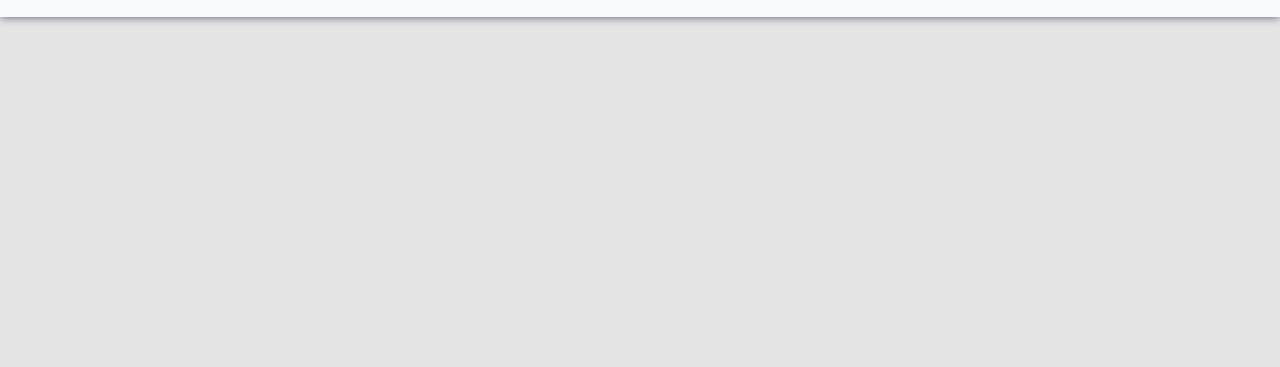
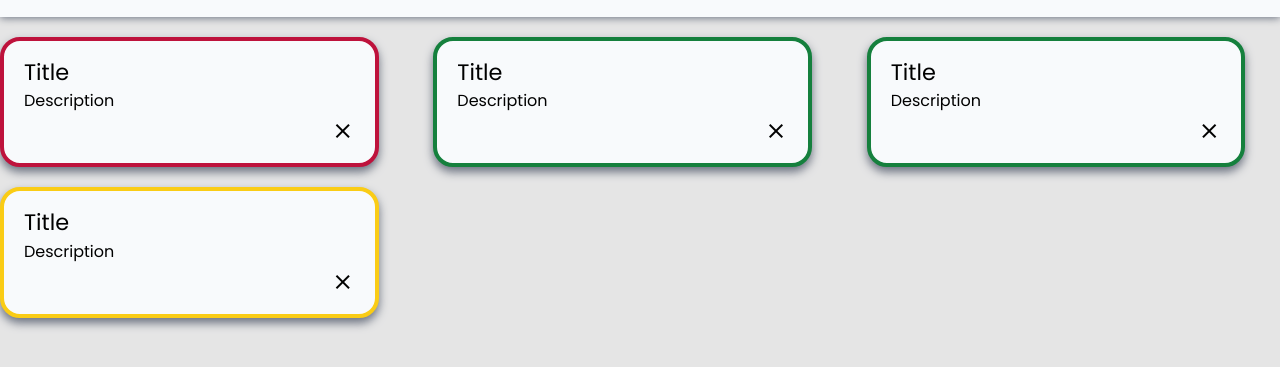
Before and after one commit to simmeringstew/todo, a website built with webpack: page dist/index.html in a window 1280 px wide. Shown: the part 71-438 px from the top of the page. Built offline with nearby package versions, Linux system fonts and the light colour scheme.

Commit message:
Added project cards

```diff
--- a/src/style.css
+++ b/src/style.css
@@ -71,3 +71,72 @@ h1 {
 .create-view:active {
     transform: translateY(2px);
 }
+
+/* projects area
+--------------------------------
+*/
+
+.projects {
+    width: 100%;
+    display: flex;
+    flex-direction: column;
+    align-items: center;
+    gap: 20px;
+    margin-top: 20px;
+    margin-bottom: 20px;
+}
+
+@media screen and (min-width: 1000px) {
+    .projects {
+        width: 100%;
+        display: grid;
+        grid-template-columns: repeat(3, 1fr);
+    }
+
+    .project-card {
+        width: 50%;
+    }
+}
+
+/* project card
+--------------------------------
+*/
+
+.project-card {
+    display: flex;
+    flex-direction: column;
+    background-color: var(--white);
+    width: 80%;
+    padding: 20px;
+    border-radius: 20px;
+    gap: 10px;
+    box-shadow: 0px 5px 10px var(--gray);
+}
+
+.project-card:active {
+    transform: translateY(2px);
+}
+
+h2 {
+    font-size: 1.4rem;
+}
+
+.close {
+    align-self: flex-end;
+}
+
+/* project card modifiers
+--------------------------------
+*/
+
+.urgent {
+    border: solid 4px var(--red);
+}
+
+.not-urgent {
+    border: solid 4px var(--green);
+}
+
+.paused {
+    border: solid 4px var(--yellow);
+}
```
Also changed, not shown: dist/index.html, dist/main.js.
